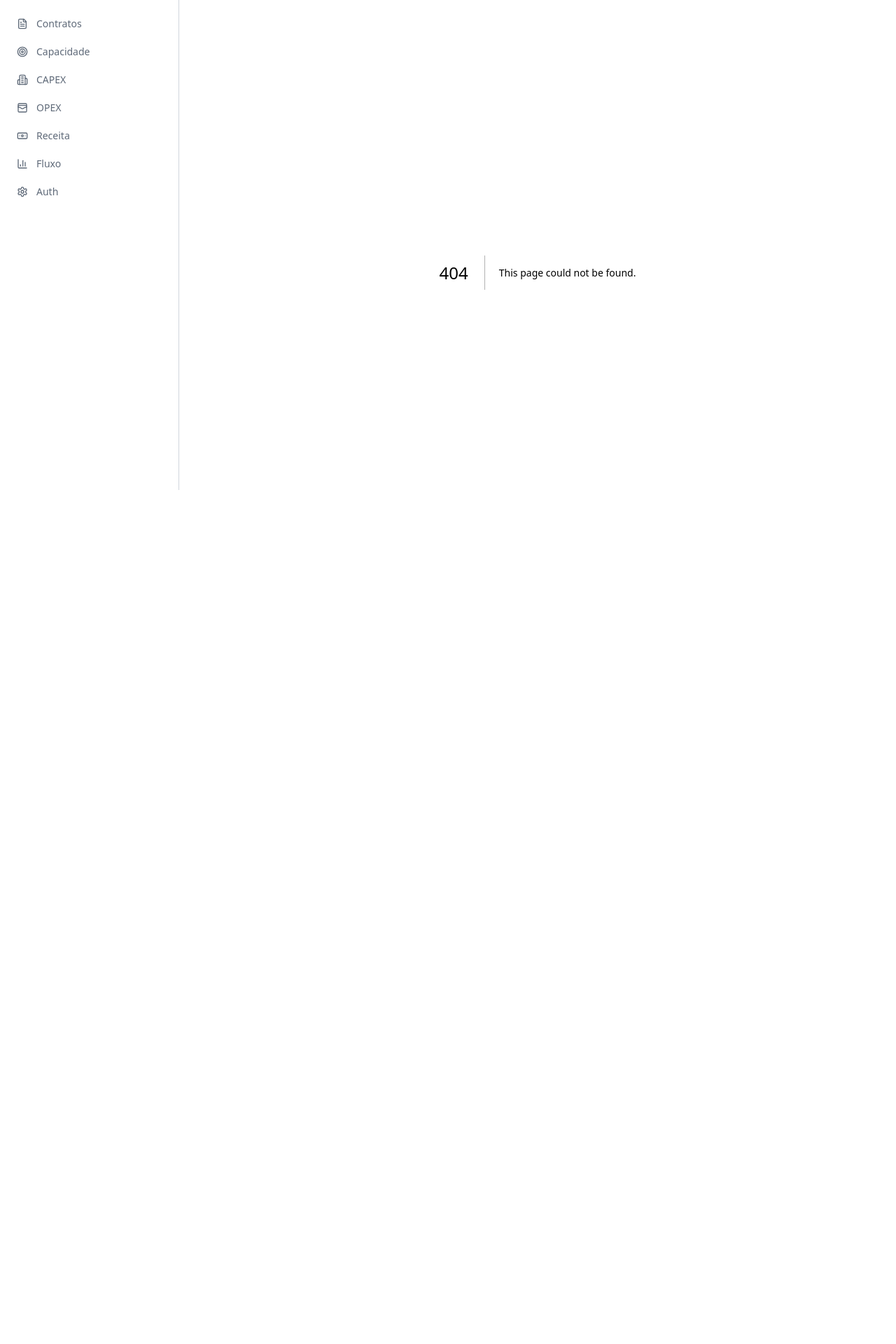
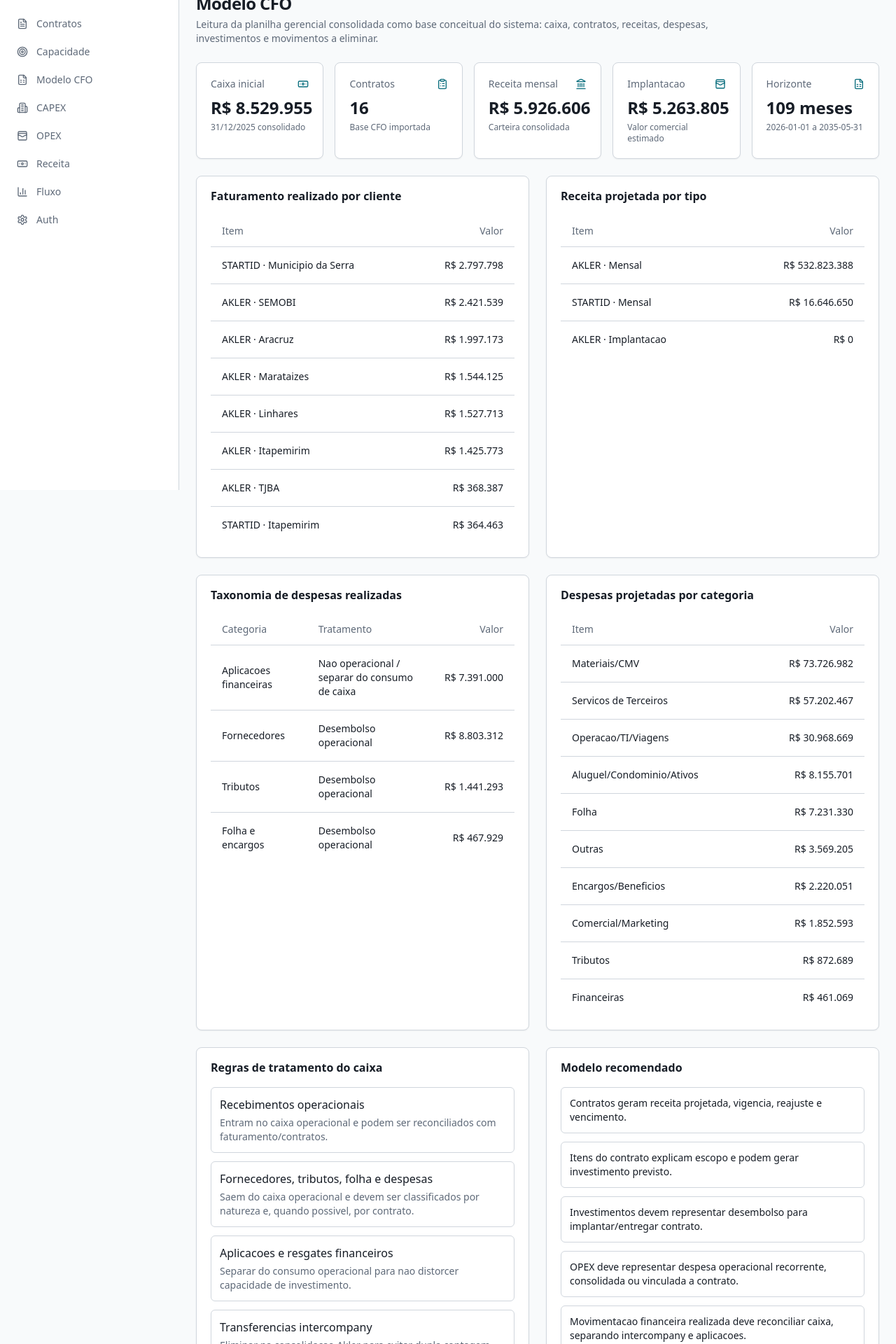
Before and after one commit to renandiniz75/akler-contract-intelligence, a Next.js app: page /cfo-model in a window 1280 px wide. Before the commit this address had no page. Shown: the part 100-2020 px from the top of the page at 70% size. Before the commit the page ends 913 px from the top, so only its background shows below. Built offline with nearby package versions, Linux system fonts and the light colour scheme.

Commit message:
Add CFO workbook model insights

```diff
--- /dev/null
+++ b/app/cfo-model/page.tsx
@@ -0,0 +1,120 @@
+import { Banknote, ClipboardList, FileSpreadsheet, Landmark, WalletCards } from "lucide-react";
+import { PageHeader } from "@/components/page-header";
+import { StatCard } from "@/components/stat-card";
+import { Card, CardContent, CardHeader, CardTitle } from "@/components/ui/card";
+import { Table, TableBody, TableCell, TableHead, TableHeader, TableRow } from "@/components/ui/table";
+import { formatCurrency } from "@/lib/calculations";
+import { cfoWorkbookInsights } from "@/lib/cfo-insights";
+
+export default function CfoModelPage() {
+  const insights = cfoWorkbookInsights;
+
+  return (
+    <>
+      <PageHeader
+        title="Modelo CFO"
+        description="Leitura da planilha gerencial consolidada como base conceitual do sistema: caixa, contratos, receitas, despesas, investimentos e movimentos a eliminar."
+      />
+
+      <div className="grid gap-4 md:grid-cols-2 xl:grid-cols-5">
+        <StatCard title="Caixa inicial" value={formatCurrency(insights.initialCash)} detail="31/12/2025 consolidado" icon={Banknote} />
+        <StatCard title="Contratos" value={`${insights.contracts.count}`} detail="Base CFO importada" icon={ClipboardList} />
+        <StatCard title="Receita mensal" value={formatCurrency(insights.contracts.monthlyTotal)} detail="Carteira consolidada" icon={Landmark} />
+        <StatCard title="Implantacao" value={formatCurrency(insights.contracts.implementationTotal)} detail="Valor comercial estimado" icon={WalletCards} />
+        <StatCard title="Horizonte" value={`${insights.contracts.maxPendingMonths} meses`} detail={`${insights.periodStart} a ${insights.periodEnd}`} icon={FileSpreadsheet} />
+      </div>
+
+      <div className="mt-6 grid gap-6 xl:grid-cols-2">
+        <InsightTable title="Faturamento realizado por cliente" rows={insights.actualRevenueByClient} />
+        <InsightTable title="Receita projetada por tipo" rows={insights.projectedRevenueByType} />
+      </div>
+
+      <div className="mt-6 grid gap-6 xl:grid-cols-2">
+        <Card>
+          <CardHeader>
+            <CardTitle>Taxonomia de despesas realizadas</CardTitle>
+          </CardHeader>
+          <CardContent>
+            <Table>
+              <TableHeader>
+                <TableRow>
+                  <TableHead>Categoria</TableHead>
+                  <TableHead>Tratamento</TableHead>
+                  <TableHead className="text-right">Valor</TableHead>
+                </TableRow>
+              </TableHeader>
+              <TableBody>
+                {insights.actualExpenseCategories.map((row) => (
+                  <TableRow key={row.label}>
+                    <TableCell className="font-medium">{row.label}</TableCell>
+                    <TableCell>{row.treatment}</TableCell>
+                    <TableCell className="text-right font-medium">{formatCurrency(row.amount)}</TableCell>
+                  </TableRow>
+                ))}
+              </TableBody>
+            </Table>
+          </CardContent>
+        </Card>
+        <InsightTable title="Despesas projetadas por categoria" rows={insights.projectedExpenseCategories} />
+      </div>
+
+      <div className="mt-6 grid gap-6 xl:grid-cols-2">
+        <Card>
+          <CardHeader>
+            <CardTitle>Regras de tratamento do caixa</CardTitle>
+          </CardHeader>
+          <CardContent className="grid gap-3">
+            {insights.movementTreatments.map((item) => (
+              <div key={item.label} className="rounded-md border bg-white p-3">
+                <p className="font-medium">{item.label}</p>
+                <p className="mt-1 text-sm text-muted-foreground">{item.rule}</p>
+              </div>
+            ))}
+          </CardContent>
+        </Card>
+        <Card>
+          <CardHeader>
+            <CardTitle>Modelo recomendado</CardTitle>
+          </CardHeader>
+          <CardContent>
+            <ul className="grid gap-3 text-sm">
+              {insights.recommendedModel.map((item) => (
+                <li key={item} className="rounded-md border bg-white p-3">
+                  {item}
+                </li>
+              ))}
+            </ul>
+          </CardContent>
+        </Card>
+      </div>
+    </>
+  );
+}
+
+function InsightTable({ title, rows }: { title: string; rows: Array<{ label: string; amount: number }> }) {
+  return (
+    <Card>
+      <CardHeader>
+        <CardTitle>{title}</CardTitle>
+      </CardHeader>
+      <CardContent>
+        <Table>
+          <TableHeader>
+            <TableRow>
+              <TableHead>Item</TableHead>
+              <TableHead className="text-right">Valor</TableHead>
+            </TableRow>
+          </TableHeader>
+          <TableBody>
+            {rows.map((row) => (
+              <TableRow key={row.label}>
+                <TableCell className="font-medium">{row.label}</TableCell>
+                <TableCell className="text-right font-medium">{formatCurrency(row.amount)}</TableCell>
+              </TableRow>
+            ))}
+          </TableBody>
+        </Table>
+      </CardContent>
+    </Card>
+  );
+}
--- a/app/layout.tsx
+++ b/app/layout.tsx
@@ -2,7 +2,7 @@ import type { Metadata } from "next";
 import type { Route } from "next";
 import Link from "next/link";
 import type { LucideIcon } from "lucide-react";
-import { BarChart3, Banknote, Building2, Coins, FileText, Gauge, Settings, Target, WalletCards } from "lucide-react";
+import { BarChart3, Banknote, Building2, Coins, FileSpreadsheet, FileText, Gauge, Settings, Target, WalletCards } from "lucide-react";
 import "./globals.css";
 
 export const metadata: Metadata = {
@@ -14,6 +14,7 @@ const navigation: Array<{ href: Route; label: string; icon: LucideIcon }> = [
   { href: "/", label: "Dashboard", icon: Gauge },
   { href: "/contracts", label: "Contratos", icon: FileText },
   { href: "/capacity", label: "Capacidade", icon: Target },
+  { href: "/cfo-model", label: "Modelo CFO", icon: FileSpreadsheet },
   { href: "/capex", label: "CAPEX", icon: Building2 },
   { href: "/opex", label: "OPEX", icon: WalletCards },
   { href: "/revenue", label: "Receita", icon: Banknote },
--- /dev/null
+++ b/lib/cfo-insights.ts
@@ -0,0 +1,71 @@
+export const cfoWorkbookInsights = {
+  source: "Fluxo_Caixa_Gerencial_2026-04-24.xlsx",
+  initialCash: 8529954.96,
+  periodStart: "2026-01-01",
+  periodEnd: "2035-05-31",
+  contracts: {
+    count: 16,
+    monthlyTotal: 5926605.63,
+    implementationTotal: 5263805.27,
+    maxPendingMonths: 109
+  },
+  actualRevenueByClient: [
+    { label: "STARTID · Municipio da Serra", amount: 2797798.29 },
+    { label: "AKLER · SEMOBI", amount: 2421539.15 },
+    { label: "AKLER · Aracruz", amount: 1997172.72 },
+    { label: "AKLER · Marataizes", amount: 1544124.78 },
+    { label: "AKLER · Linhares", amount: 1527712.89 },
+    { label: "AKLER · Itapemirim", amount: 1425772.7 },
+    { label: "AKLER · TJBA", amount: 368386.74 },
+    { label: "STARTID · Itapemirim", amount: 364462.81 }
+  ],
+  projectedRevenueByType: [
+    { label: "AKLER · Mensal", amount: 532823388.04 },
+    { label: "STARTID · Mensal", amount: 16646650 },
+    { label: "AKLER · Implantacao", amount: 0 }
+  ],
+  actualExpenseCategories: [
+    { label: "Aplicacoes financeiras", amount: 7391000, treatment: "Nao operacional / separar do consumo de caixa" },
+    { label: "Fornecedores", amount: 8803312.37, treatment: "Desembolso operacional" },
+    { label: "Tributos", amount: 1441293.19, treatment: "Desembolso operacional" },
+    { label: "Folha e encargos", amount: 467928.5, treatment: "Desembolso operacional" }
+  ],
+  projectedExpenseCategories: [
+    { label: "Materiais/CMV", amount: 73726981.79 },
+    { label: "Servicos de Terceiros", amount: 57202467.02 },
+    { label: "Operacao/TI/Viagens", amount: 30968668.7 },
+    { label: "Aluguel/Condominio/Ativos", amount: 8155700.73 },
+    { label: "Folha", amount: 7231330.32 },
+    { label: "Outras", amount: 3569204.77 },
+    { label: "Encargos/Beneficios", amount: 2220050.63 },
+    { label: "Comercial/Marketing", amount: 1852592.8 },
+    { label: "Tributos", amount: 872689.28 },
+    { label: "Financeiras", amount: 461068.63 }
+  ],
+  movementTreatments: [
+    {
+      label: "Recebimentos operacionais",
+      rule: "Entram no caixa operacional e podem ser reconciliados com faturamento/contratos."
+    },
+    {
+      label: "Fornecedores, tributos, folha e despesas",
+      rule: "Saem do caixa operacional e devem ser classificados por natureza e, quando possivel, por contrato."
+    },
+    {
+      label: "Aplicacoes e resgates financeiros",
+      rule: "Separar do consumo operacional para nao distorcer capacidade de investimento."
+    },
+    {
+      label: "Transferencias intercompany",
+      rule: "Eliminar na consolidacao Akler para evitar dupla contagem."
+    }
+  ],
+  recommendedModel: [
+    "Contratos geram receita projetada, vigencia, reajuste e vencimento.",
+    "Itens do contrato explicam escopo e podem gerar investimento previsto.",
+    "Investimentos devem representar desembolso para implantar/entregar contrato.",
+    "OPEX deve representar despesa operacional recorrente, consolidada ou vinculada a contrato.",
+    "Movimentacao financeira realizada deve reconciliar caixa, separando intercompany e aplicacoes.",
+    "Capacidade usa caixa consolidado, investimento novo, prazo de fornecedor e recebimento do orgao."
+  ]
+};
```
